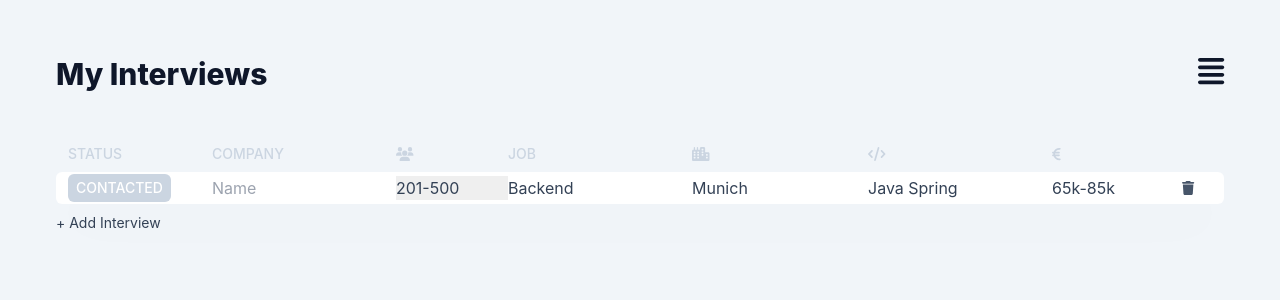
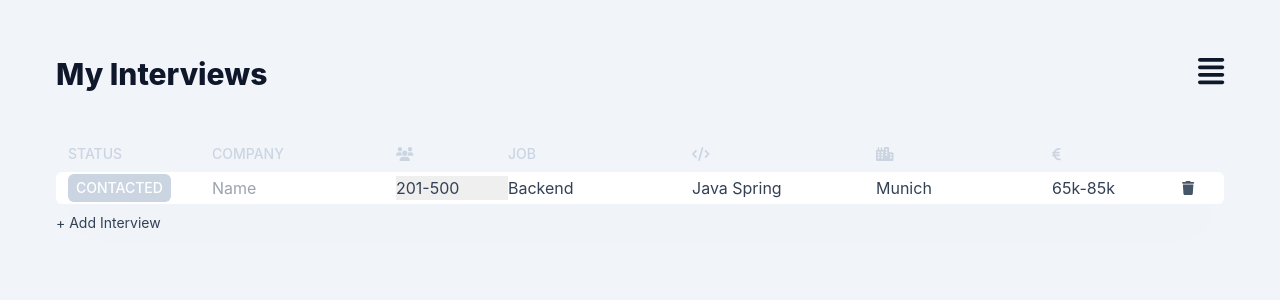
Before and after one commit to XandruDavid/job-interview-tracker, a React (Create React App) app: page / in a window 1280 px wide. Both pictures are taken after a click on the button "+ Add Interview". Shown: the top 300 px of the page. Built offline with nearby package versions, Linux system fonts and the light colour scheme.

Commit message:
feat(list): small style adjustments

```diff
--- a/src/components/InterviewsList/InterviewsListField.tsx
+++ b/src/components/InterviewsList/InterviewsListField.tsx
@@ -14,7 +14,7 @@ export const InterviewField = ({ label, value, onChange, className }: InterviewF
             placeholder={label}
             value={value || ""}
             onChange={(event) => (onChange ? onChange(event.target.value) : undefined)}
-            className="focus:outline-none w-full"
+            className="focus:outline-none w-full overflow-ellipsis"
         />
     </div>
 );
--- a/src/components/InterviewsList/InterviewsListHeader.tsx
+++ b/src/components/InterviewsList/InterviewsListHeader.tsx
@@ -12,11 +12,11 @@ export const InterviewsListHeader = () => (
         </div>
 
         <div className="flex-1 inline-block w-24 font-medium uppercase">Job</div>
+        <div className="flex-1 inline-block w-44">
+            <FontAwesomeIcon icon={faCode} />
+        </div>
         <div className="inline-block w-44">
             <FontAwesomeIcon icon={faCity} />
-        </div>
-        <div className="flex-1 inline-block w-44">
-            <FontAwesomeIcon icon={faCode} />
         </div>
         <div className="inline-block w-28">
             <FontAwesomeIcon icon={faEuro} />
--- a/src/components/InterviewsList/InterviewsListLine.tsx
+++ b/src/components/InterviewsList/InterviewsListLine.tsx
@@ -62,16 +62,16 @@ export const InterviewLine = ({ interview }: InterviewLineProps) => {
                 className="flex-1"
             />
             <InterviewField
+                label="Stack"
+                value={interview.job.stack}
+                onChange={(value) => updateInterview({ ...interview, job: { ...interview.job, stack: value } })}
+                className="flex-1"
+            />
+            <InterviewField
                 label="City"
                 value={interview.job.city}
                 onChange={(value) => updateInterview({ ...interview, job: { ...interview.job, city: value } })}
                 className="w-44"
-            />
-            <InterviewField
-                label="Stack"
-                value={interview.job.stack}
-                onChange={(value) => updateInterview({ ...interview, job: { ...interview.job, stack: value } })}
-                className="flex-1"
             />
             <InterviewField
                 label="Salary"
--- a/src/components/StatusPill.tsx
+++ b/src/components/StatusPill.tsx
@@ -46,12 +46,13 @@ export const StatusPill = ({ status, editable, setStatus, className }: StatusPil
             {editable && (
                 <div
                     ref={ref}
-                    className={`${dropdownVisible ? "" : "hidden"} absolute z-10 top-0 left-full ml-4 min-w-max rounded-md p-4 flex flex-col items-start gap-2 bg-white shadow-lg`}
+                    className={`${dropdownVisible ? "" : "hidden"} absolute z-10 top-0 left-full ml-4 py-2 min-w-max rounded-md flex flex-col items-start overflow-hidden bg-white shadow-centered-lg`}
                 >
                     {statusOptions
                         .map((s) => (
                             <button
                                 key={s}
+                                className="px-4 py-1 w-full hover:bg-slate-100 text-left"
                                 onClick={() => {
                                     setStatus && setStatus(s);
                                     setDropdownVisible(false);
--- a/tailwind.config.js
+++ b/tailwind.config.js
@@ -6,6 +6,7 @@ module.exports = {
         extend: {
             boxShadow: {
                 "light-xl": "0 25px 50px -12px rgb(0 0 0 / 0.06)",
+                "centered-lg": "0 0px 15px -3px rgb(0 0 0 / 0.13), 0 0px 6px -4px rgb(0 0 0 / 0.13)"
             },
         },
     },
```
